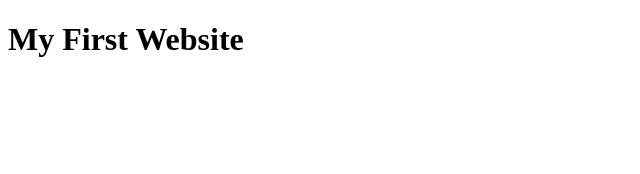
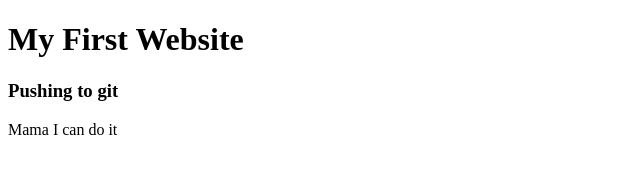
Before and after one commit to moshiur008/second-website, a plain HTML site: page index.html in a window 1280 px wide. Shown: the whole page, without its empty margins (0-640 px from the left). Drawn offline with Linux system fonts and the light colour scheme.

Commit message:
second commit

```diff
--- a/index.html
+++ b/index.html
@@ -7,5 +7,7 @@
 </head>
 <body>
     <h1>My First Website</h1>
+    <h3>Pushing to git</h3>
+    <p>Mama I can do it</p>
 </body>
 </html>
```
